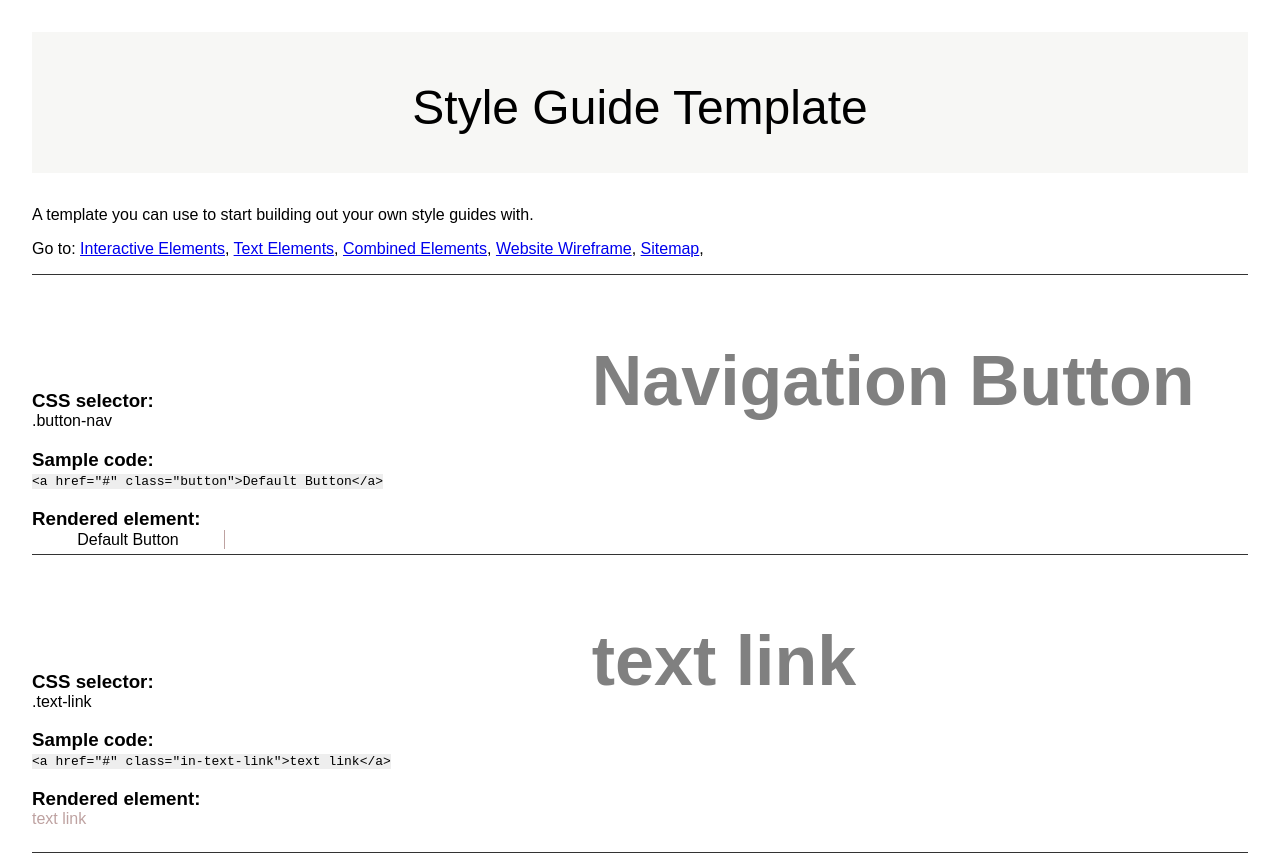
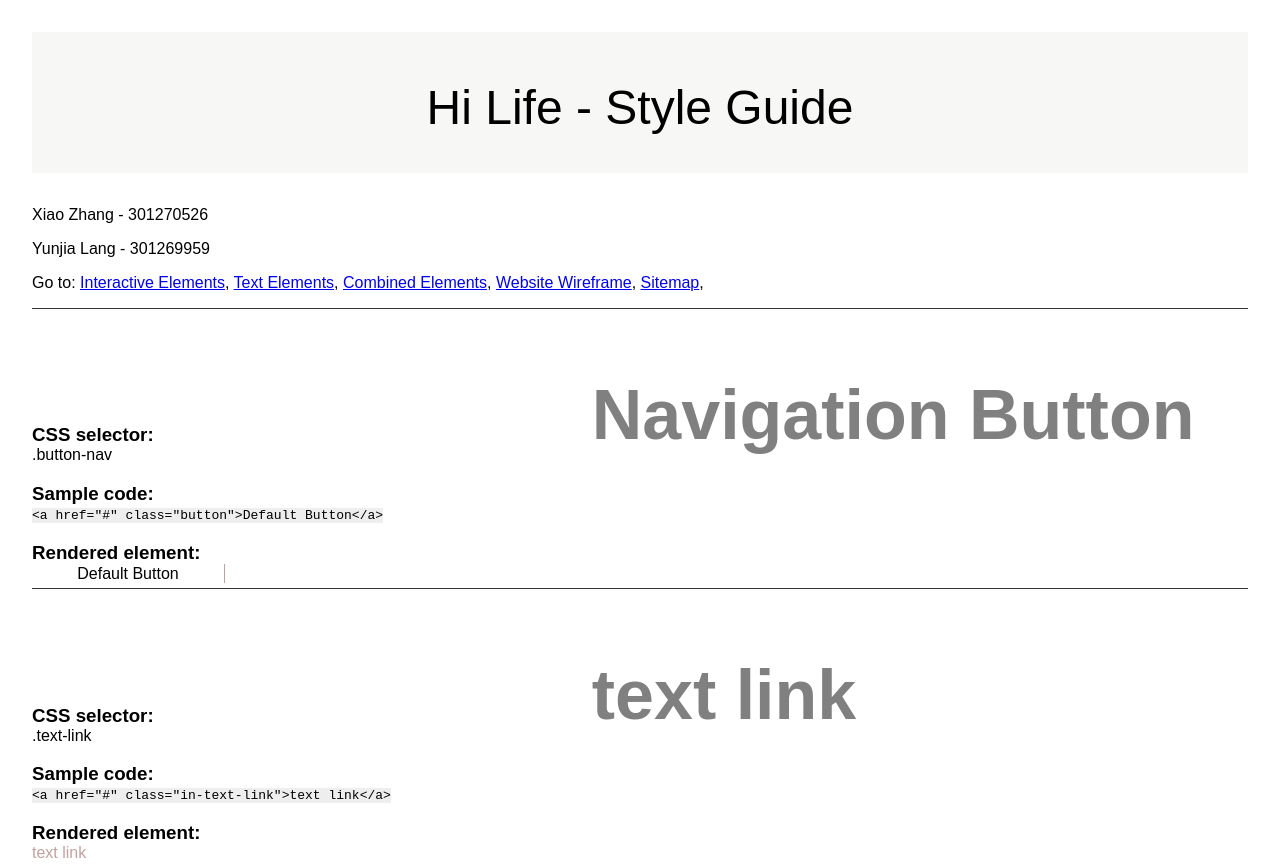
Before and after one commit to iamShawnxz/IAT-336-Project-2, a plain HTML site: page Styleguide/Styleguide.html in a window 1280 px wide. Shown: the top 864 px of the page. Drawn offline with nearby package versions, Linux system fonts and the light colour scheme; files that its build step writes are made by us from their sources.

Commit message:
minor edited

```diff
--- a/Styleguide/Styleguide.html
+++ b/Styleguide/Styleguide.html
@@ -4,7 +4,10 @@
   <head>
 
     <meta charset="utf-8">
-    <title>Style Guide Template</title>
+    <title>Hi Life - Style Guide </title>
+        <h1>Hi Life - Style Guide </h1>
+    <p>Xiao Zhang - 301270526</p>
+    <p>Yunjia Lang - 301269959</p>
 
     <link href="css/main.css" rel="stylesheet">
 	<link href="https://fonts.googleapis.com/css?family=Montserrat|Open+Sans:300i,400|Tajawal&display=swap" rel="stylesheet">
@@ -12,9 +15,6 @@
 
   <body>
 
-    <h1>Style Guide Template</h1>
-
-    <p>A template you can use to start building out your own style guides with.</p>
 
 
     <nav>
```
